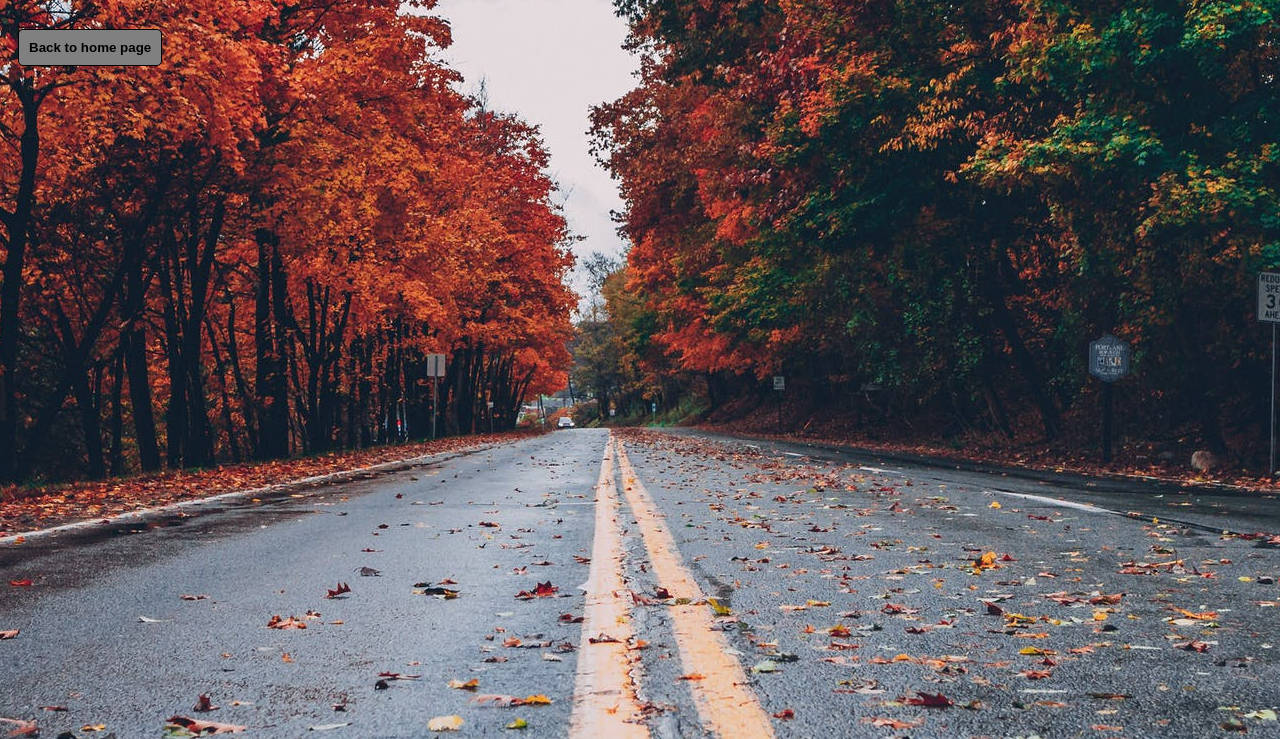
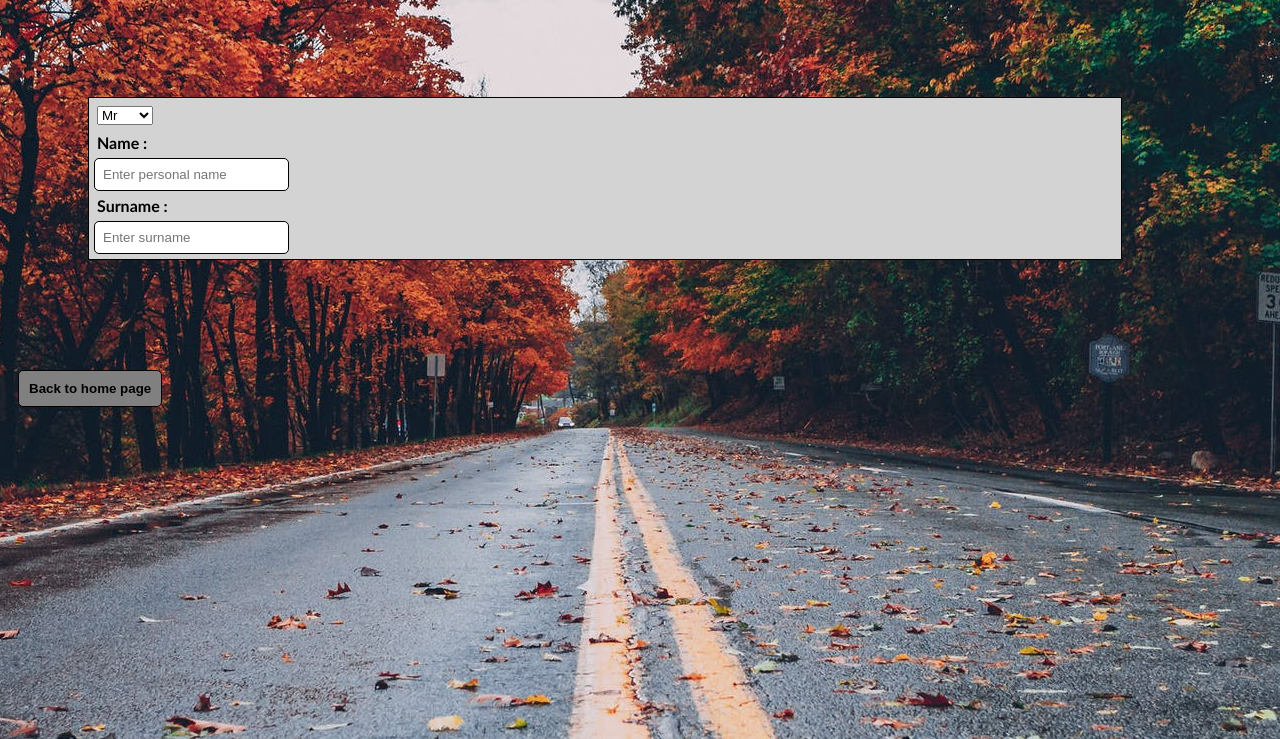
Before and after one commit to petyash888/loginform, a plain HTML site: page signup.html in a window 1280 px wide. Shown: the part 61-800 px from the top of the page. Drawn offline with Linux system fonts and the light colour scheme.

Commit message:
Add fields for signup form

```diff
--- a/signup.html
+++ b/signup.html
@@ -4,14 +4,30 @@
         <meta charset="UTF-8">
         <title>My Web Page</title>
     </head>
-       <style>
+    <style>
         body {
             background: url("background.png") no-repeat center center fixed;
         }
     </style>
-     <link rel="stylesheet" type="text/css" href="style.css" />
+    <link rel="stylesheet" type="text/css" href="style.css" />
     <body>
         <h1>SIGN UP</h1>
+        <form>
+            <div class="container">
+                <select name="gender" id="gender">
+                    <option value="mr">Mr</option>
+                    <option value="mrs">Mrs</option>
+                    <option value="miss">Miss</option>
+                    <option value="other">Other</option>
+                </select>
+                <br>
+                <label>Name :</label>
+                <input type="text" placeholder="Enter personal name" id="name">
+
+                <label>Surname : </label>
+                <input type="text" placeholder="Enter surname" id="surname">
+            </div>
+        </form>
         <a href="index.html"><button type="home">Back to home page</button></a>
 
     </body>
--- a/style.css
+++ b/style.css
@@ -44,6 +44,11 @@ div.btn {
     margin-right: 150px;
     margin-left: 80px;
     background-color: lightgray;
+
+}
+
+select {
+    margin: 8px;
 }
 
 .recaptcha {
```
